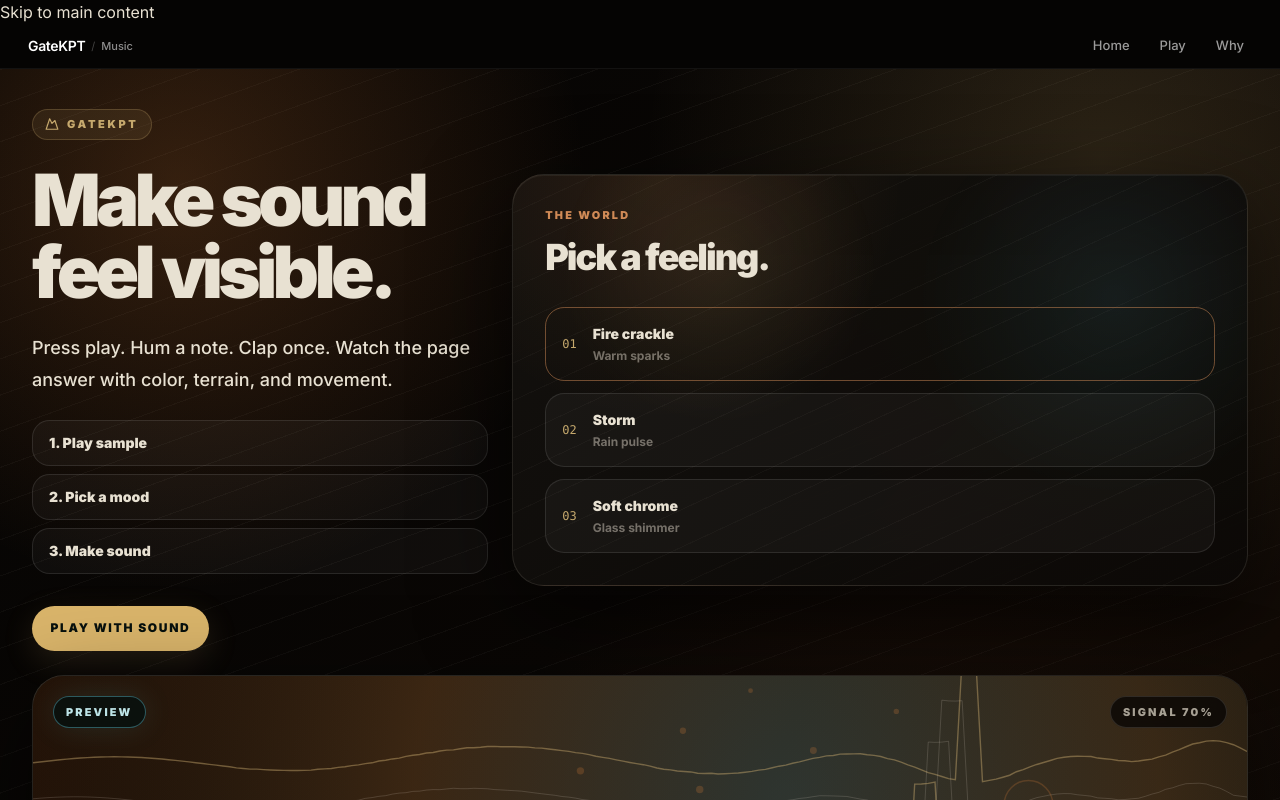
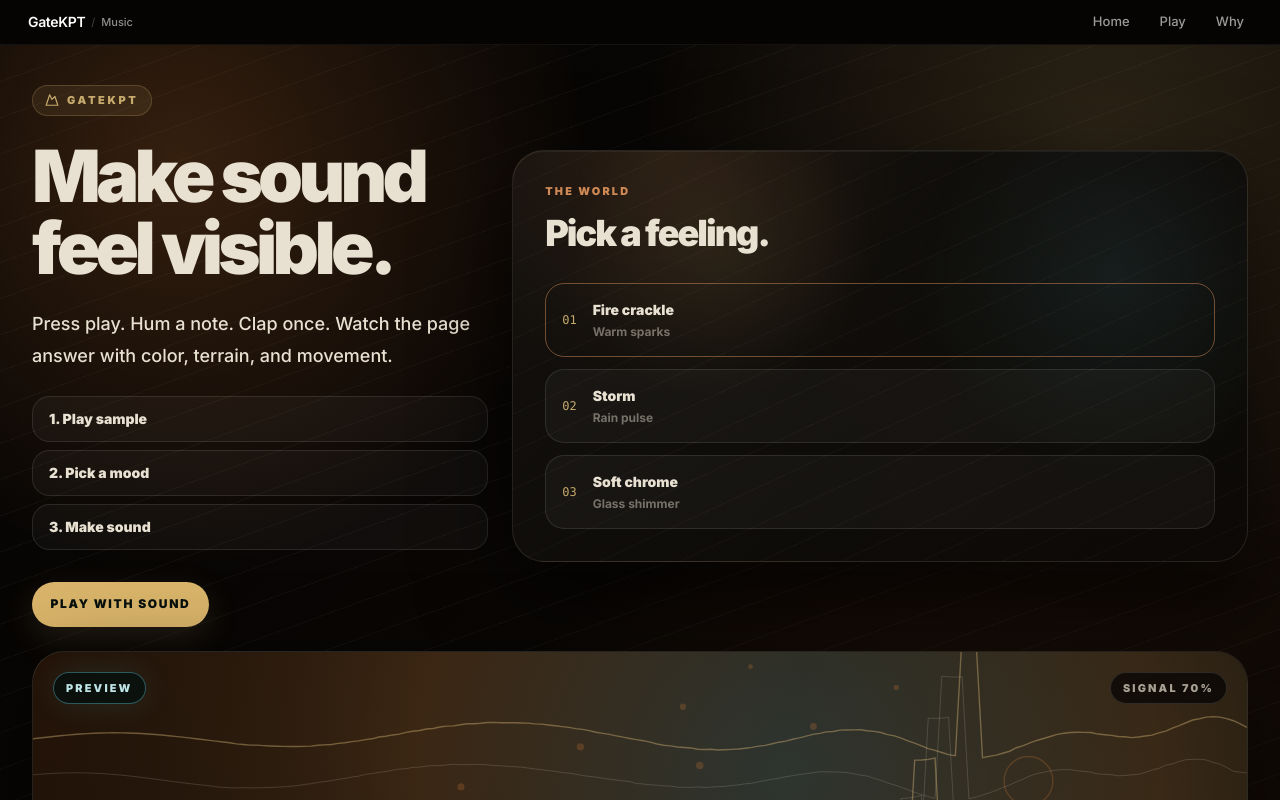
Before and after one commit to marcelozap/gateKPT, a Next.js app: page / in a window 1280 px wide. Shown: the top 800 px of the page. Built offline with nearby package versions, Linux system fonts and the light colour scheme; no server answers.

Commit message:
fix: hide skip link until focused

```diff
--- a/src/app/globals.css
+++ b/src/app/globals.css
@@ -27,6 +27,29 @@ body {
   -webkit-font-smoothing: antialiased;
   -moz-osx-font-smoothing: grayscale;
   font-family: "Inter", ui-sans-serif, system-ui, -apple-system, BlinkMacSystemFont, "Segoe UI", sans-serif;
+}
+
+.skip-link {
+  position: fixed;
+  left: 1rem;
+  top: 1rem;
+  z-index: 9999;
+  transform: translateY(-180%);
+  border-radius: 999px;
+  background: var(--gk-ink);
+  color: var(--gk-bg);
+  padding: 0.65rem 0.9rem;
+  font-size: 0.78rem;
+  font-weight: 900;
+  letter-spacing: 0.08em;
+  text-transform: uppercase;
+  transition: transform 160ms ease;
+}
+
+.skip-link:focus {
+  transform: translateY(0);
+  outline: 2px solid var(--gk-signal);
+  outline-offset: 3px;
 }
 
 * {
--- a/src/app/layout.tsx
+++ b/src/app/layout.tsx
@@ -25,7 +25,7 @@ export const metadata: Metadata = {
   openGraph: {
     title: "GateKPT - Make Sound Visible",
     description:
-      "No account, no upload, no pressure. Make a sound and watch the page move.",
+      "A small sound playground where guitar, mic input, and mood beds turn into color and motion.",
     type: "website",
     url: getSiteUrl(),
   },
```
